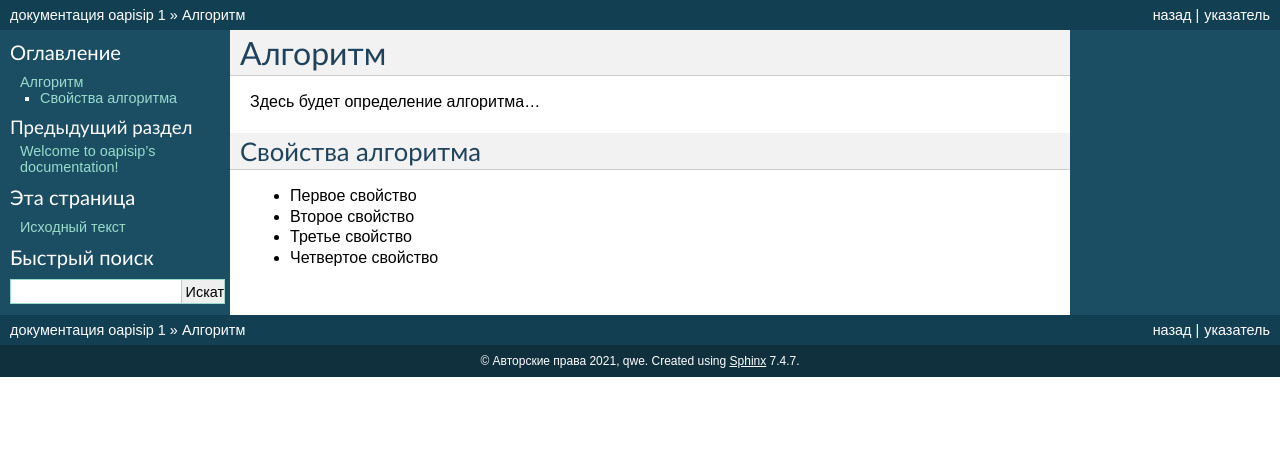
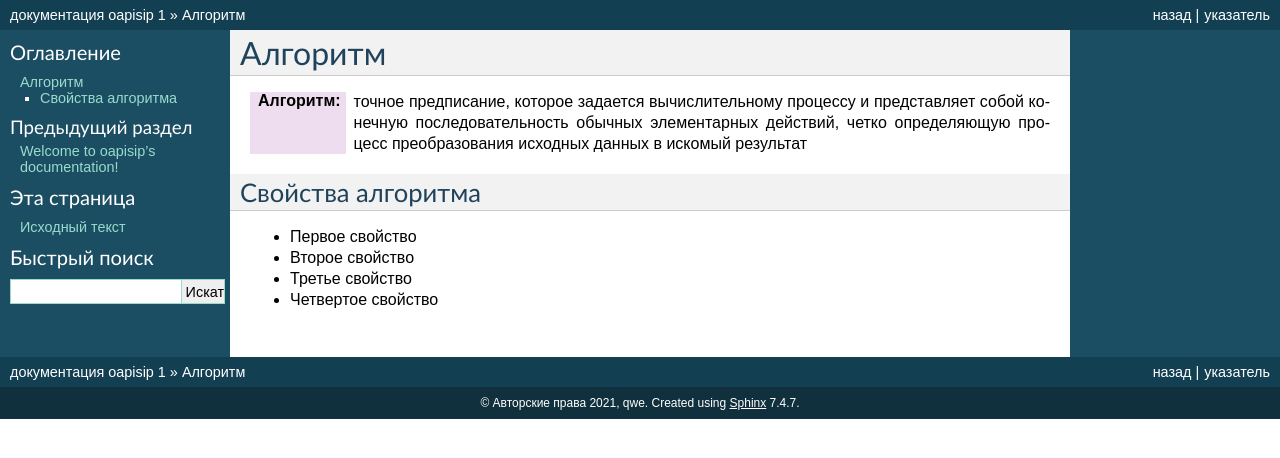
Before and after one commit to rimcupk/oapisip, a Sphinx documentation site: the page built from docs/chapters/01_algo/01_algo.rst, in a window 1280 px wide. Shown: the top 458 px of the page. Built offline with Sphinx 7.4.7, drawn with Linux system fonts in a browser that asks for light colours.

Commit message:
Update 01_algo.rst

```diff
--- a/docs/chapters/01_algo/01_algo.rst
+++ b/docs/chapters/01_algo/01_algo.rst
@@ -1,7 +1,7 @@
 Алгоритм
 ========
 
-Здесь будет определение алгоритма...
+:Алгоритм: точное предписание, которое задается вычислительному процессу и представляет собой конечную последовательность обычных элементарных действий, четко определяющую процесс преобразования исходных данных в искомый результат
 
 Свойства алгоритма
 ~~~~~~~~~~~~~~~~~~
```
